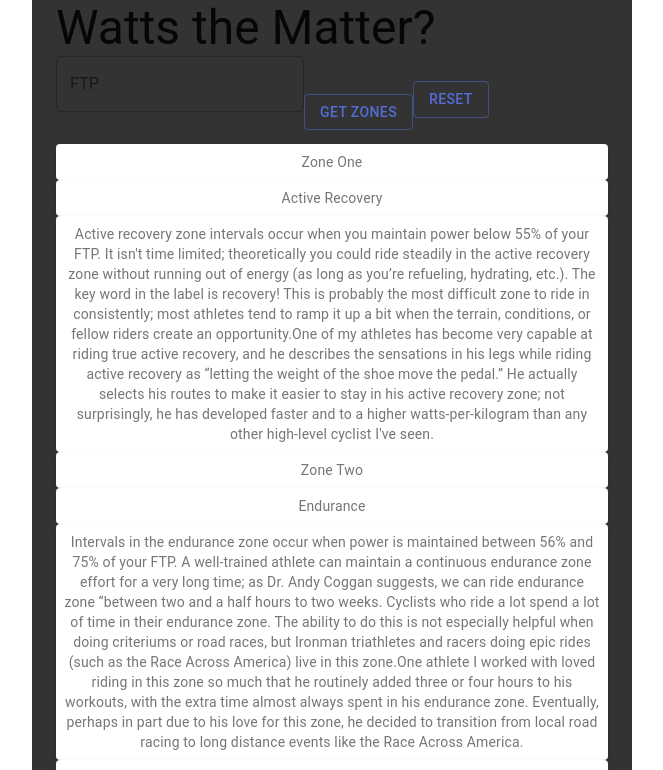
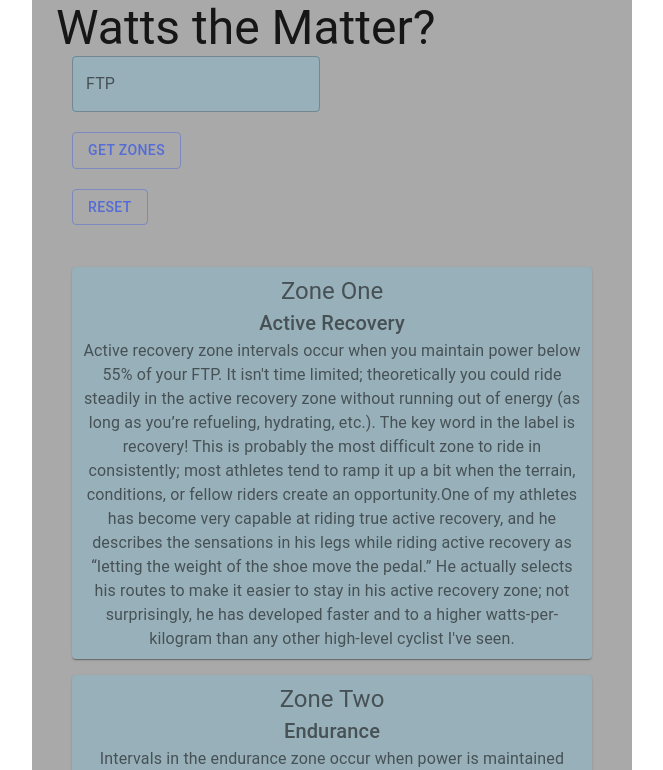
Before and after one commit to 3BenLee/zone-app, a Next.js app: page / in a window 1280 px wide. Shown: the top 770 px of the page, without its empty margins (308-971 px from the left). Built offline with nearby package versions, Linux system fonts and the light colour scheme.

Commit message:
Reorganize mui styles

```diff
--- a/pages/index.js
+++ b/pages/index.js
@@ -1,14 +1,13 @@
-import React, { useState } from 'react';
+import React, {useState} from 'react';
+import Box from '@material-ui/core/Box';
+import Button from '@material-ui/core/Button';
+import {calculateZones} from 'training-zone-calculator';
 import Container from '@material-ui/core/Container';
 import Typography from '@material-ui/core/Typography';
-import Box from '@material-ui/core/Box';
-import Button from '@material-ui/core/Button';
-import TextField from '@material-ui/core/TextField';
-import InputAdornment from '@material-ui/core/InputAdornment';
-import { calculateZones } from 'training-zone-calculator';
-import { makeStyles } from '@material-ui/core/styles';
 import Grid from '@material-ui/core/Grid';
 import Paper from '@material-ui/core/Paper';
+import TextField from '@material-ui/core/TextField';
+import {useStylesIndex} from './muiStyles';
 import ZoneDataGrid from './zoneDataGrid';
 
 export default function Index() {
@@ -17,36 +16,21 @@ export default function Index() {
   const [ ftp, setFtp ] = useState('');
   const [ showGrid, setShowGrid ] = useState(false);
 
-  /** Material UI styles */
-  const useStyles = makeStyles(theme => ({
-    box: {
-      marginTop: 0
-    },
-    root: {
-      flexGrow: 1,
-      background: '#333'
-    },
-    paper: {
-      padding: theme.spacing(2),
-      textAlign: 'center',
-      color: theme.palette.text.secondary,
-      background: '#98B0B9',
-    },
-    resetButton: {
-      marginTop: 25,
-      marginBottom: 50
-    }
-  }));
-  const classes = useStyles();
+  /** import styles for mui components */
+  const classes = useStylesIndex();
 
   /** Logic and Handlers */
   let finalResults;
   if (ftp > 0) {
     finalResults = showGrid ? calculateZones(ftp).map((zone, index) => (
-      <Grid key={index} item xs={4}>
-        <Paper className={classes.paper}>{zone}</Paper>
-      </Grid>
-    )) : null
+      <>
+        <Grid key={index} item xs={12}>
+          {(index % 2 === 0) && <Paper className={classes.paper}>{`Zone ${index + 1}`}</Paper>}        </Grid>
+        <Grid key={index} item xs={6}>
+          <Paper className={classes.paper}>{zone}</Paper>
+        </Grid>
+      </>
+    )) : null;
   }
 
   const handleShowGrid = showGrid => event => {
@@ -61,8 +45,15 @@ export default function Index() {
   return (
     <Container className={classes.root} maxWidth="sm">
       <Box className={classes.box} my={4}>
-        <Typography display='inline'variant="h3" gutterBottom>Watts the Matter?</Typography>
+        <Typography
+          display='inline'
+          variant="h3"
+          gutterBottom
+        >
+          Watts the Matter?
+        </Typography>
         <TextField
+          className={classes.textField}
           id="outlined-simple-start-adornment"
           variant="outlined"
           label="FTP"
@@ -70,6 +61,7 @@ export default function Index() {
           onChange={e => setFtp(e.target.value)}
         />
         <Button
+          className={classes.getZonesButton}
           variant="outlined"
           color="primary"
           onClick={handleShowGrid(showGrid)}
--- /dev/null
+++ b/pages/muiStyles.js
@@ -0,0 +1,46 @@
+import { makeStyles } from '@material-ui/core/styles';
+
+/** Index Styles */
+export const useStylesIndex = makeStyles(theme => ({
+  box: {
+    marginTop: 0
+  },
+  root: {
+    flexGrow: 1,
+    background: '#A9A9A9'
+  },
+  paper: {
+    padding: theme.spacing(2),
+    textAlign: 'center',
+    color: theme.palette.text.secondary,
+    background: '#98B0B9',
+  },
+  textField: {
+    background: '#98B0B9',
+    marginLeft: 16,
+  },
+  getZonesButton: {
+    display: 'block',
+    marginTop: 20,
+    marginLeft: 16,
+  },
+  resetButton: {
+    marginTop: 20,
+    marginBottom: 50,
+    marginLeft: 16,
+  }
+}));
+
+  /** ZoneGrid Styles  */
+export const useStylesGrid = makeStyles(theme => ({
+  root: {
+    flexGrow: 1,
+  },
+  paper: {
+    padding: theme.spacing(1),
+    margin: theme.spacing(2),
+    textAlign: 'center',
+    color: theme.palette.text.secondary,
+    background: '#98B0B9'
+  },
+}));
--- a/pages/zoneDataGrid.js
+++ b/pages/zoneDataGrid.js
@@ -1,30 +1,24 @@
 import React from 'react';
-import { makeStyles } from '@material-ui/core/styles';
 import Grid from '@material-ui/core/Grid';
 import Paper from '@material-ui/core/Paper';
+import Typography from '@material-ui/core/Typography';
+import {useStylesGrid} from './muiStyles';
 import {zoneInformation} from './zoneData.js';
-
-const useStyles = makeStyles(theme => ({
-  root: {
-    flexGrow: 1,
-  },
-  paper: {
-    padding: theme.spacing(1),
-    textAlign: 'center',
-    color: theme.palette.text.secondary,
-  },
-}));
 
 /** Creates a grid of zone information to explain each zone */
 export default function ZoneDataGrid () {
-  const classes = useStyles();
+
+  /** import styles for mui components */
+  const classes = useStylesGrid();
   const { zones } = zoneInformation;
 
   const zoneInfoGrid = zones.map((item, index) =>(
     <Grid key={index} item m={12}>
-      <Paper className={classes.paper}>{item.level}</Paper>
-      <Paper className={classes.paper}>{item.name}</Paper>
-      <Paper className={classes.paper}>{item.body}</Paper>
+      <Paper className={classes.paper}>
+        <Typography variant="h5">{item.level}</Typography>
+        <Typography variant="h6">{item.name}</Typography>
+        <Typography>{item.body}</Typography>
+      </Paper>
     </Grid>
   ))
 
```
